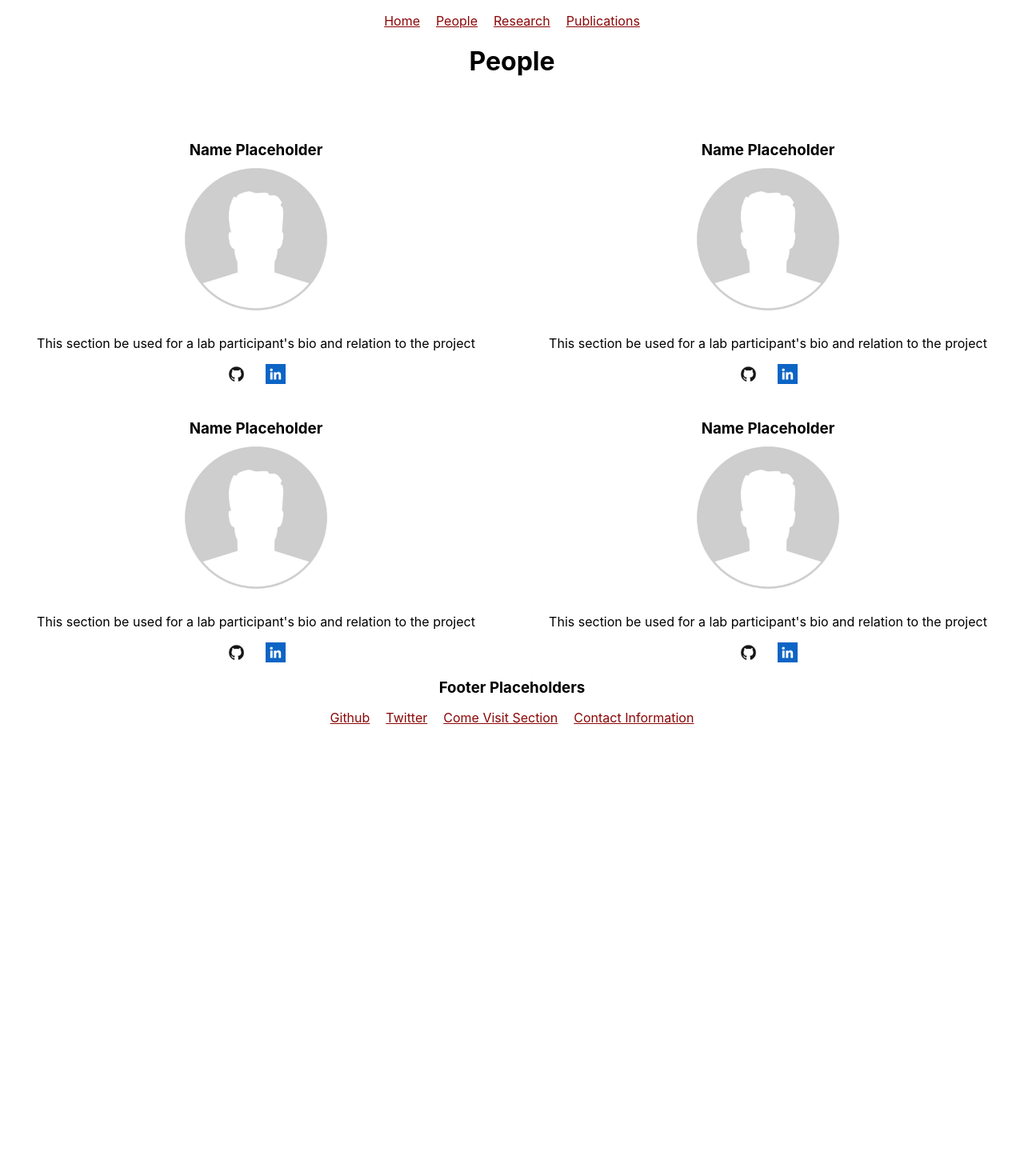
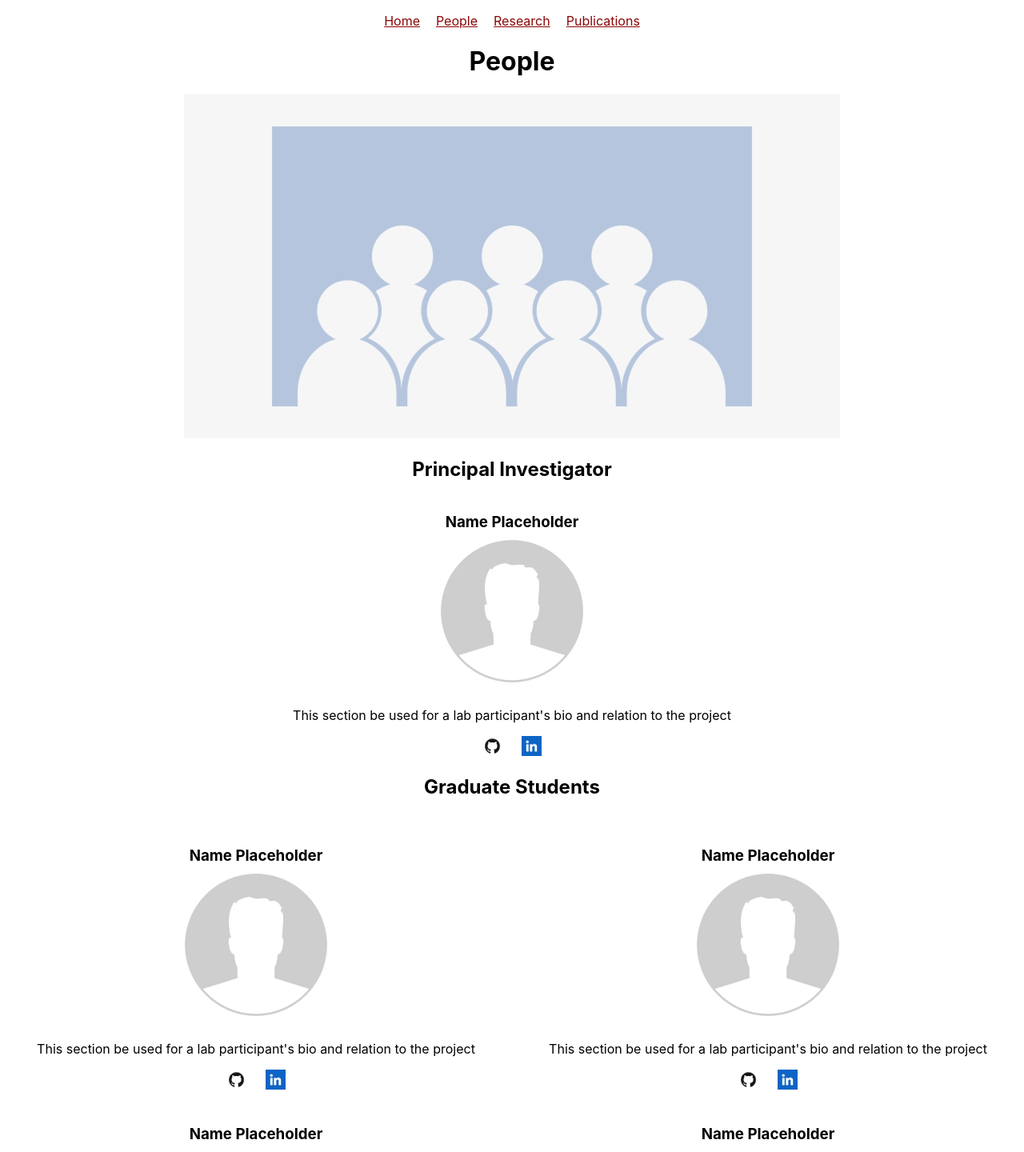
Before and after one commit to sahanahmad/DADL, a React (Create React App) app: page /people in a window 1280 px wide. Shown: the top 1440 px of the page at 80% size. Before the commit the page ends 923 px from the top, so only its background shows below. Built offline with nearby package versions, Linux system fonts and the light colour scheme.

Commit message:
Split people section, added placeholder pic

```diff
--- a/src/pages/PeoplePage.js
+++ b/src/pages/PeoplePage.js
@@ -16,7 +16,23 @@ function PeoplePage() {
 
         <h1>People</h1>
 
+        <img src={require("../assets/groupPlaceholder.png")}></img>
+
         {/* Need to split profile sections into Professors, Grad Students and Undergrad Students */}
+
+
+        <h2>Principal Investigator</h2>
+        {/* Section for the bio of a lab participant  */}
+        <h3>Name Placeholder</h3> {/* Name  */}
+        <img src={require("../assets/portrait.png")} width="200" height="200">
+        </img>
+        <p>This section be used for a lab participant's bio and relation to the project</p> {/* Bio */}
+        <ul>
+          <li><a href="/people"><img src={require("../assets/github.png")} width="25" height="25"></img></a></li> {/* Github Link */}
+          <li><a href="/people"><img src={require("../assets/linkedin.png")} width="25" height="25"></img></a></li> {/* LinkedIn Link */}
+        </ul>
+
+        <h2>Graduate Students</h2>
 
         <div class="row">
           <div class="column">
@@ -64,8 +80,11 @@ function PeoplePage() {
             </ul>
 
           </div>
+        </div>
 
-          {/* -- The footer will contain sections where a user can find links to Github, relevant social medias and contact information */}
+        <h2>Alumni</h2>
+
+        {/* -- The footer will contain sections where a user can find links to Github, relevant social medias and contact information */}
           <h3>Footer Placeholders</h3>
           <footer>
               <ul>
@@ -75,8 +94,6 @@ function PeoplePage() {
                 <li><a href="https://vue-loader.vuejs.org" target="_blank" rel="noopener">Contact Information</a></li>
               </ul>
             </footer>
-        </div>
-
 
     </div>
   )
```
Also changed, not shown: src/assets/groupPlaceholder.png (added).
